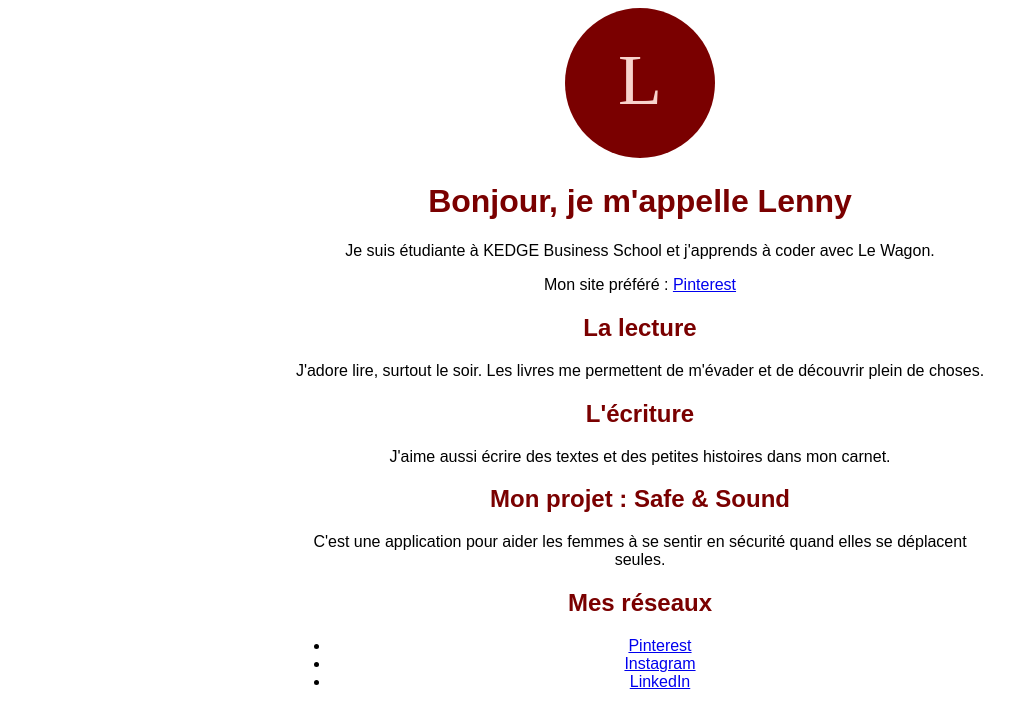
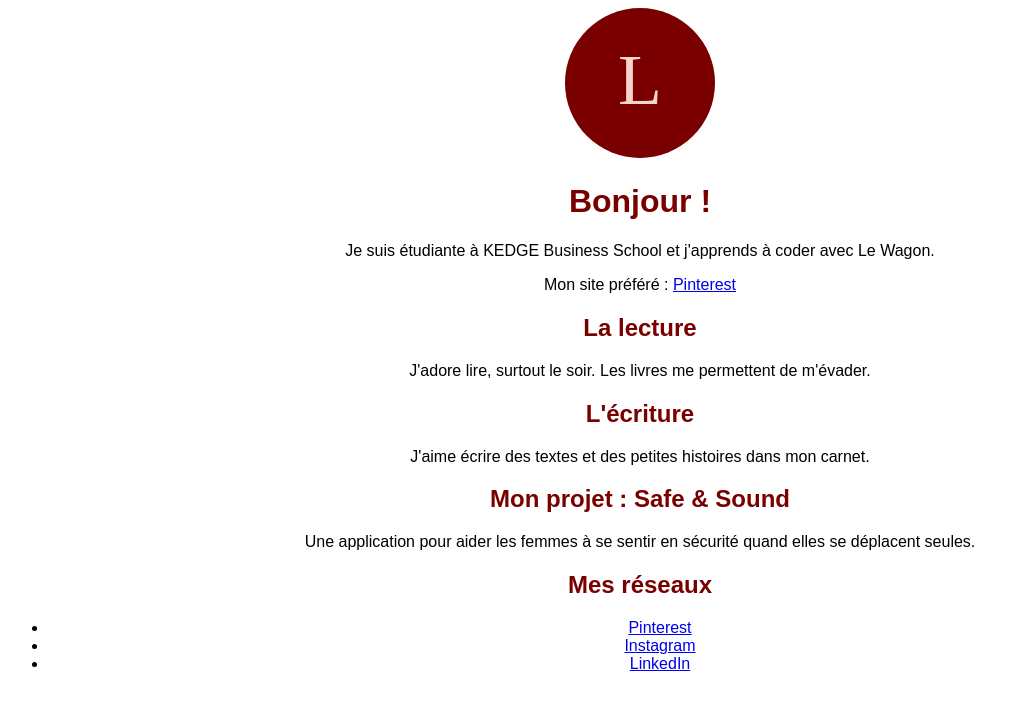
Before and after one commit to lennyrachedi/my-profile, a plain HTML site: page index.html in a window 1280 px wide. Shown: the whole page, without its empty margins (0-1014 px from the left). Drawn offline with Linux system fonts and the light colour scheme.

Commit message:
Add files via upload

```diff
--- a/index.html
+++ b/index.html
@@ -6,20 +6,19 @@
     <link rel="stylesheet" href="style.css">
   </head>
   <body>
-    <div class="container">
-      <img src="images/profile.svg" alt="Avatar de Lenny" class="avatar">
-      <h1>Bonjour, je m'appelle Lenny</h1>
+    <img src="images/profile.svg" alt="Avatar de Lenny">
+    <h1>Bonjour !</h1>
     <p>Je suis étudiante à KEDGE Business School et j'apprends à coder avec Le Wagon.</p>
     <p>Mon site préféré : <a href="https://www.pinterest.fr" target="_blank">Pinterest</a></p>
 
     <h2>La lecture</h2>
-      <p>J'adore lire, surtout le soir. Les livres me permettent de m'évader et de découvrir plein de choses.</p>
+    <p>J'adore lire, surtout le soir. Les livres me permettent de m'évader.</p>
 
     <h2>L'écriture</h2>
-      <p>J'aime aussi écrire des textes et des petites histoires dans mon carnet.</p>
+    <p>J'aime écrire des textes et des petites histoires dans mon carnet.</p>
 
     <h2>Mon projet : Safe &amp; Sound</h2>
-      <p>C'est une application pour aider les femmes à se sentir en sécurité quand elles se déplacent seules.</p>
+    <p>Une application pour aider les femmes à se sentir en sécurité quand elles se déplacent seules.</p>
 
     <h2>Mes réseaux</h2>
     <ul>
@@ -27,6 +26,5 @@
       <li><a href="https://www.instagram.com" target="_blank">Instagram</a></li>
       <li><a href="https://www.linkedin.com" target="_blank">LinkedIn</a></li>
     </ul>
-    </div>
   </body>
 </html>
--- a/style.css
+++ b/style.css
@@ -3,12 +3,7 @@ body {
   text-align: center;
 }
 
-.container {
-  width: 700px;
-  margin: 0 auto;
-}
-
-.avatar {
+img {
   width: 150px;
   border-radius: 50%;
 }
```
Lines whose indentation alone changed are shown as unchanged.
